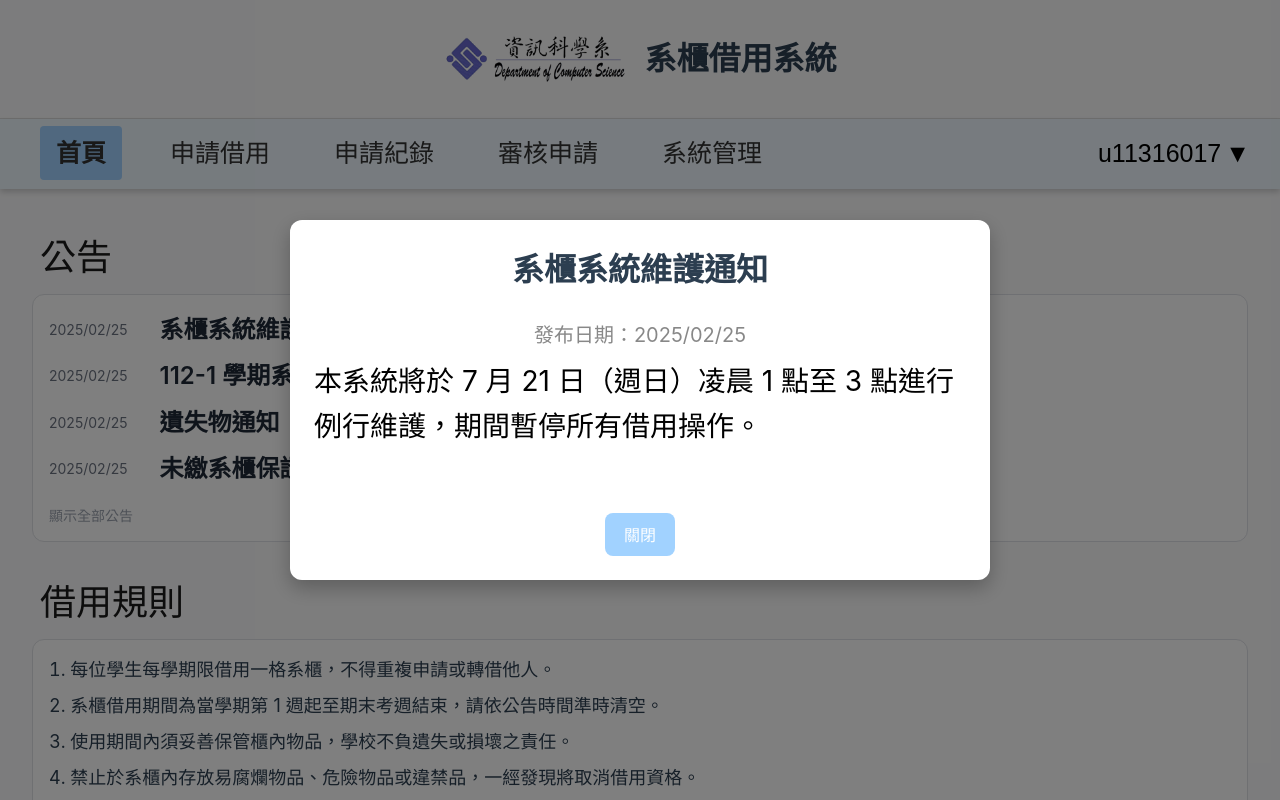
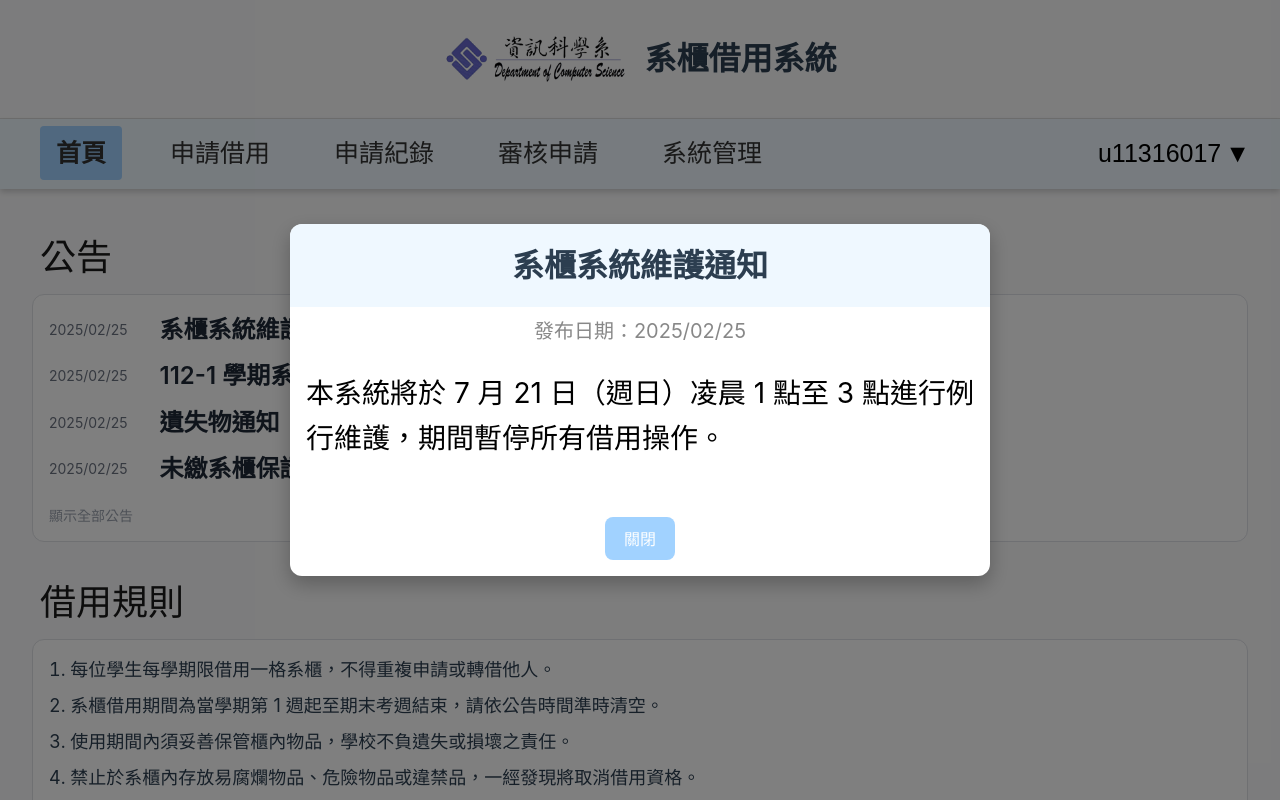
Before and after one commit to UTCS-G505/Locker-borrow-system-Frontend, a Vue app: page / in a window 1280 px wide. Both pictures are taken after a click on the element "系櫃系統維護通知". Shown: the top 800 px of the page. Built offline with nearby package versions, Linux system fonts and the light colour scheme.

Commit message:
新增彈窗「標題」底下淺藍背景色
還有偷改一些css

```diff
--- a/src/components/ModalAnnouncement.vue
+++ b/src/components/ModalAnnouncement.vue
@@ -9,7 +9,9 @@ const emit = defineEmits(['close'])  // 用來通知父層關閉 Modal
 <template>
   <div v-if="announcement != null" class="modal-backdrop" @click="emit('close')">
     <div class="modal" @click.stop>
-      <h2>{{ announcement.title }}</h2>
+      <div class="modal-header">
+        <h2>{{ announcement.title }}</h2>
+      </div>
       <p class="date-text">發布日期：{{ announcement.date }}</p>
       <div class="content-container">
         <p class="content-text">{{ announcement.content }}</p>
@@ -35,7 +37,7 @@ const emit = defineEmits(['close'])  // 用來通知父層關閉 Modal
 
 .modal {
   background: white;
-  padding: 1.5rem;
+  padding-bottom: 1rem;
   border-radius: 12px;
   box-shadow: 0 8px 20px rgba(0,0,0,0.25);
   max-width: 700px;          /* 原本 400px，擴大寬度 */
@@ -46,11 +48,19 @@ const emit = defineEmits(['close'])  // 用來通知父層關閉 Modal
   align-items: center;
 }
 
+.modal-header {
+  text-align: center;
+  padding: 1rem;
+  width: 100%;  /* 讓 header 撐滿 */
+  border-top-left-radius: 12px;
+  border-top-right-radius: 12px;
+  background-color: rgba(235, 247, 255, 0.8);
+}
+
 /* 標題字體大一點，視覺醒目 */
 .modal h2 {
   font-weight: bold;
   font-size: 1.25rem;
-  margin-bottom: 1rem;
 }
 
 /* 日期靠左，小灰字 */
@@ -64,9 +74,9 @@ const emit = defineEmits(['close'])  // 用來通知父層關閉 Modal
 }
 
 .content-container {
+  padding: 1rem;
   max-height: 60vh;      /* 內容區塊最大高度 */
   overflow-y: auto;      /* 出現垂直捲軸 */
-  margin-bottom: 2rem;
   width: 100%;           /* 讓捲動區塊佔滿寬度 */
 }
 
@@ -84,6 +94,7 @@ button {
   background-color: #a1d2ff;
   color: white;                   /* 白色文字 */
   padding: 0.6rem 1.2rem;
+  margin-top: 0.5rem;
   font-size: 1rem;
   border: none;
   border-radius: 8px;
```
